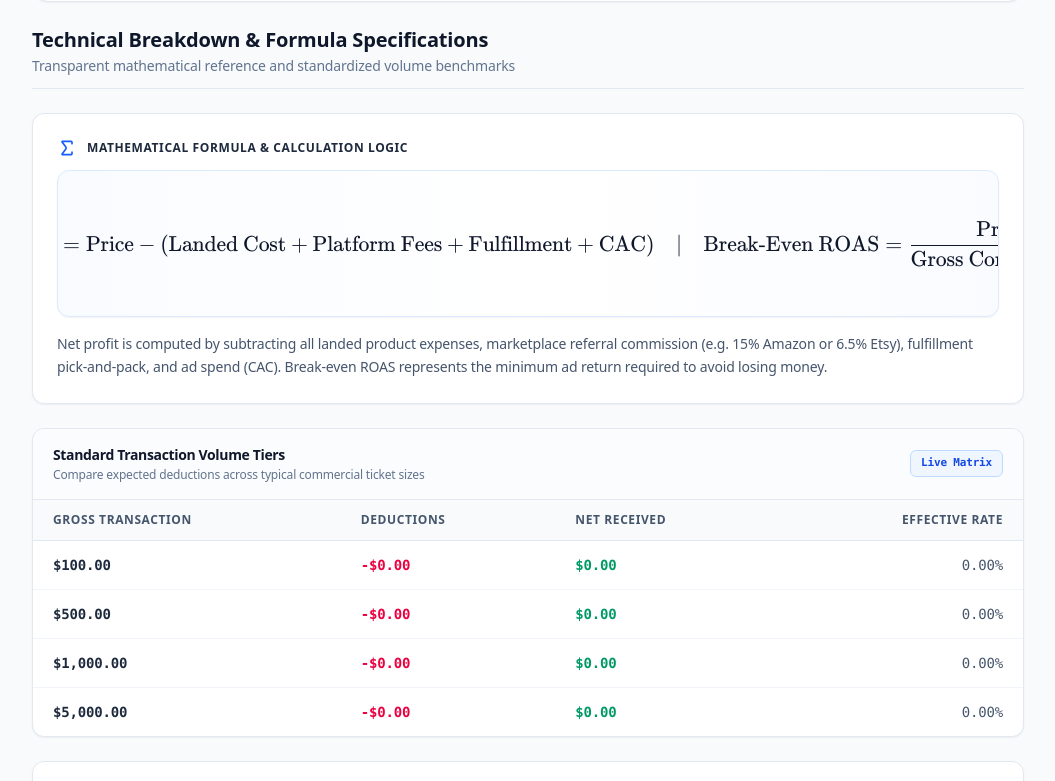
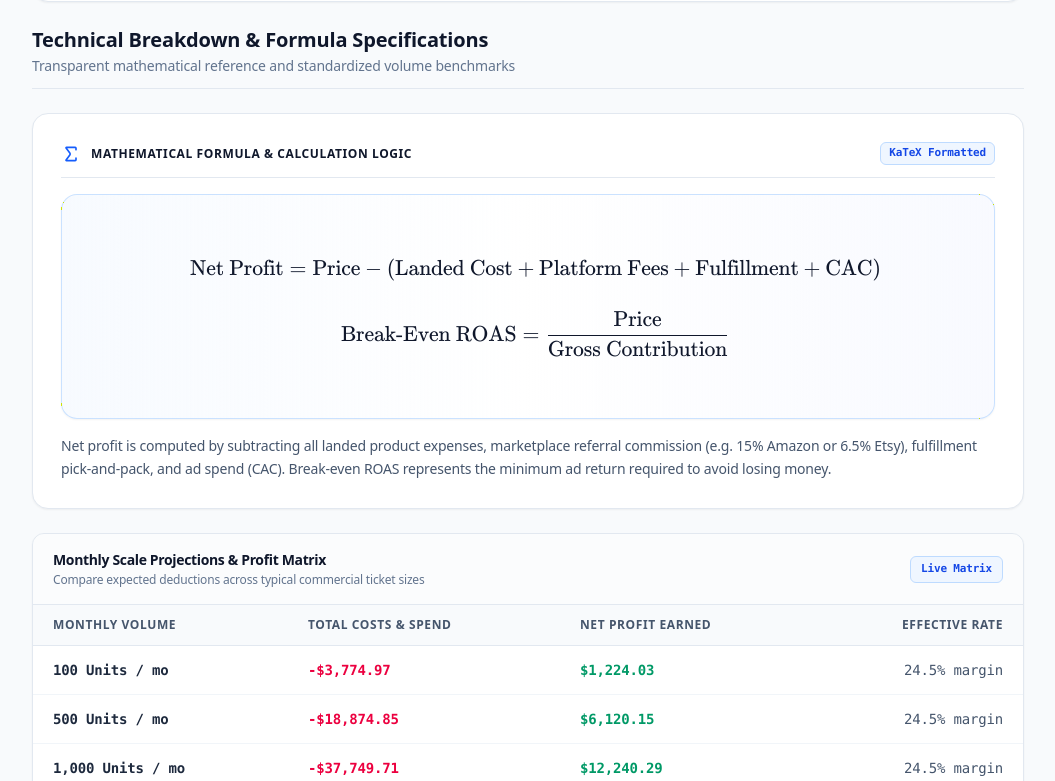
Before and after one commit to AaradhyaproK/feekit, a Next.js app: page /tools/ecommerce-profit-calculator/shopify-dropshipping in a window 1280 px wide. Shown: the part 2179-2960 px from the top of the page, without its empty margins (224-1279 px from the left). Built offline with nearby package versions, Linux system fonts and the light colour scheme.

Commit message:
fix(ui): add generous start and end padding to formula and format volume tier matrix

```diff
--- a/src/app/tools/[category]/[slug]/page.tsx
+++ b/src/app/tools/[category]/[slug]/page.tsx
@@ -86,12 +86,38 @@ export default async function ProgrammaticToolPage({ params }: PageProps) {
     notFound();
   }
 
-  const tierRows = (item.sampleTiers || []).map((t: any) => ({
-    tierAmount: t.amount || t.units || 0,
-    deductionOrTax: t.tax !== undefined ? t.tax : (t.fee !== undefined ? t.fee : (t.rate ? t.rate * 8 : 0)),
-    netOrTotal: t.total !== undefined ? t.total : (t.net !== undefined ? t.net : (t.monthly || 0)),
-    effectiveRateStr: t.rate ? `${item.currencySymbol || '$'}${t.rate}/hr` : undefined,
-  }));
+  const tierRows = (item.sampleTiers || []).map((t: any) => {
+    if (item.suiteType === 'ecommerce') {
+      const units = t.units || 100;
+      const price = item.defaultPrice || 49.99;
+      const cogs = item.defaultCogs || 14;
+      const freight = item.defaultFreight || 4;
+      const prep = item.defaultPrep || 0;
+      const adSpend = item.defaultAdSpend || 18;
+      const landed = cogs + freight + prep;
+      const estPlatformFee = price * 0.029 + 0.30;
+      const netPerUnit = price - (landed + estPlatformFee + adSpend);
+      const totalRevenue = units * price;
+      const totalProfit = units * netPerUnit;
+      const totalCosts = totalRevenue - totalProfit;
+      const margin = (netPerUnit / price) * 100;
+      return {
+        tierAmount: units,
+        tierLabel: `${units.toLocaleString()} Units / mo`,
+        deductionOrTax: totalCosts,
+        netOrTotal: totalProfit,
+        effectiveRateStr: `${margin.toFixed(1)}% margin`,
+      };
+    }
+
+    return {
+      tierAmount: t.amount || t.units || 0,
+      tierLabel: t.label,
+      deductionOrTax: t.tax !== undefined ? t.tax : (t.fee !== undefined ? t.fee : (t.rate ? t.rate * 8 : 0)),
+      netOrTotal: t.total !== undefined ? t.total : (t.net !== undefined ? t.net : (t.monthly || 0)),
+      effectiveRateStr: t.rate ? `${item.currencySymbol || '$'}${t.rate}/hr` : undefined,
+    };
+  });
 
   const relatedTools = (geoMatrix as Array<any>)
     .filter((x) => x.category === category && x.slug !== slug)
@@ -225,9 +251,10 @@ export default async function ProgrammaticToolPage({ params }: PageProps) {
         {tierRows.length > 0 && (
           <TierComparisonTable
             currencySymbol={item.currencySymbol || '$'}
-            amountHeader={item.suiteType === 'freelance' ? 'Annual Target Net' : 'Gross Transaction'}
-            feeHeader={item.suiteType === 'freelance' ? 'Day Rate (8h)' : (item.suiteType === 'tax' ? 'Tax Amount' : 'Deductions')}
-            payoutHeader={item.suiteType === 'freelance' ? 'Monthly Retainer' : (item.suiteType === 'tax' ? 'Gross Invoice' : 'Net Received')}
+            title={item.suiteType === 'ecommerce' ? 'Monthly Scale Projections & Profit Matrix' : 'Standard Transaction Volume Tiers'}
+            amountHeader={item.suiteType === 'ecommerce' ? 'Monthly Volume' : (item.suiteType === 'freelance' ? 'Annual Target Net' : 'Gross Transaction')}
+            feeHeader={item.suiteType === 'ecommerce' ? 'Total Costs & Spend' : (item.suiteType === 'freelance' ? 'Day Rate (8h)' : (item.suiteType === 'tax' ? 'Tax Amount' : 'Deductions'))}
+            payoutHeader={item.suiteType === 'ecommerce' ? 'Net Profit Earned' : (item.suiteType === 'freelance' ? 'Monthly Retainer' : (item.suiteType === 'tax' ? 'Gross Invoice' : 'Net Received'))}
             rows={tierRows}
           />
         )}
--- a/src/components/ui/FormulaBreakdown.tsx
+++ b/src/components/ui/FormulaBreakdown.tsx
@@ -15,7 +15,12 @@ export function FormulaBreakdown({
 }: FormulaBreakdownProps) {
   let mathHtml = '';
   try {
-    mathHtml = katex.renderToString(formulaLatex, {
+    // If formula has multi-part equations with '|', stack them gracefully on separate lines
+    const formattedLatex = formulaLatex.includes('\\quad | \\quad')
+      ? `\\begin{gathered} ${formulaLatex.split(/\\quad\s*\|\s*\\quad/).join(' \\\\[10pt] ')} \\end{gathered}`
+      : formulaLatex;
+
+    mathHtml = katex.renderToString(formattedLatex, {
       throwOnError: false,
       displayMode: true,
     });
@@ -24,26 +29,33 @@ export function FormulaBreakdown({
   }
 
   return (
-    <div className="rounded-xl border border-slate-200 bg-white p-5 sm:p-6 shadow-xs">
-      <div className="flex items-center gap-2.5 text-blue-600 mb-3">
+    <div className="rounded-2xl border border-slate-200 bg-white p-5 sm:p-7 shadow-xs">
+      <div className="flex items-center justify-between border-b border-slate-200 pb-3 mb-4">
+        <div className="flex items-center gap-2.5 text-blue-600">
           <Sigma className="h-5 w-5" />
-        <h4 className="text-xs font-bold uppercase tracking-wider text-slate-800">
+          <h4 className="text-xs font-bold uppercase tracking-wider text-slate-900">
             Mathematical Formula & Calculation Logic
           </h4>
         </div>
+        <span className="text-[11px] font-mono font-bold text-blue-700 bg-blue-50 border border-blue-200 px-2 py-0.5 rounded-md">
+          KaTeX Formatted
+        </span>
+      </div>
 
-      {/* Rendered Math Formula Display */}
-      <div className="rounded-xl border border-blue-100 bg-gradient-to-r from-blue-50/40 via-white to-indigo-50/30 p-4 sm:p-6 overflow-x-auto shadow-xs">
+      {/* Rendered Math Formula Display with Generous Start & End Space */}
+      <div className="relative w-full rounded-2xl border border-blue-200/80 bg-gradient-to-r from-blue-50/50 via-white to-indigo-50/40 p-4 sm:p-6 shadow-xs overflow-hidden">
+        <div className="w-full overflow-x-auto smooth-scroll-x no-scrollbar py-3 px-6 sm:px-12 md:px-16 text-center">
           {mathHtml ? (
             <div
-            className="text-base sm:text-lg flex justify-center items-center py-2 text-slate-900 font-medium"
+              className="inline-block min-w-fit mx-auto text-center text-sm sm:text-base md:text-lg text-slate-900 font-medium px-6 sm:px-10 py-2 select-all"
               dangerouslySetInnerHTML={{ __html: mathHtml }}
             />
           ) : (
-          <div className="font-mono text-sm font-semibold text-slate-800 text-center">
+            <div className="inline-block min-w-fit mx-auto font-mono text-sm font-semibold text-slate-800 text-center px-6 sm:px-10 py-2">
               {formulaLatex}
             </div>
           )}
+        </div>
       </div>
 
       {/* Narrative Explanation */}
--- a/src/components/ui/TierComparisonTable.tsx
+++ b/src/components/ui/TierComparisonTable.tsx
@@ -3,6 +3,7 @@ import { formatCurrency } from '@/lib/utils/formatters';
 
 export interface TierRow {
   tierAmount: number;
+  tierLabel?: string;
   deductionOrTax: number;
   netOrTotal: number;
   effectiveRateStr?: string;
@@ -58,7 +59,7 @@ export function TierComparisonTable({
                   className="transition-colors hover:bg-slate-50/80"
                 >
                   <td className="py-3.5 px-5 font-semibold text-slate-800">
-                    {formatCurrency(row.tierAmount, currencySymbol)}
+                    {row.tierLabel || formatCurrency(row.tierAmount, currencySymbol)}
                   </td>
                   <td className="py-3.5 px-5 text-rose-600 font-semibold">
                     -{formatCurrency(row.deductionOrTax, currencySymbol)}
```
Lines whose indentation alone changed are shown as unchanged.
